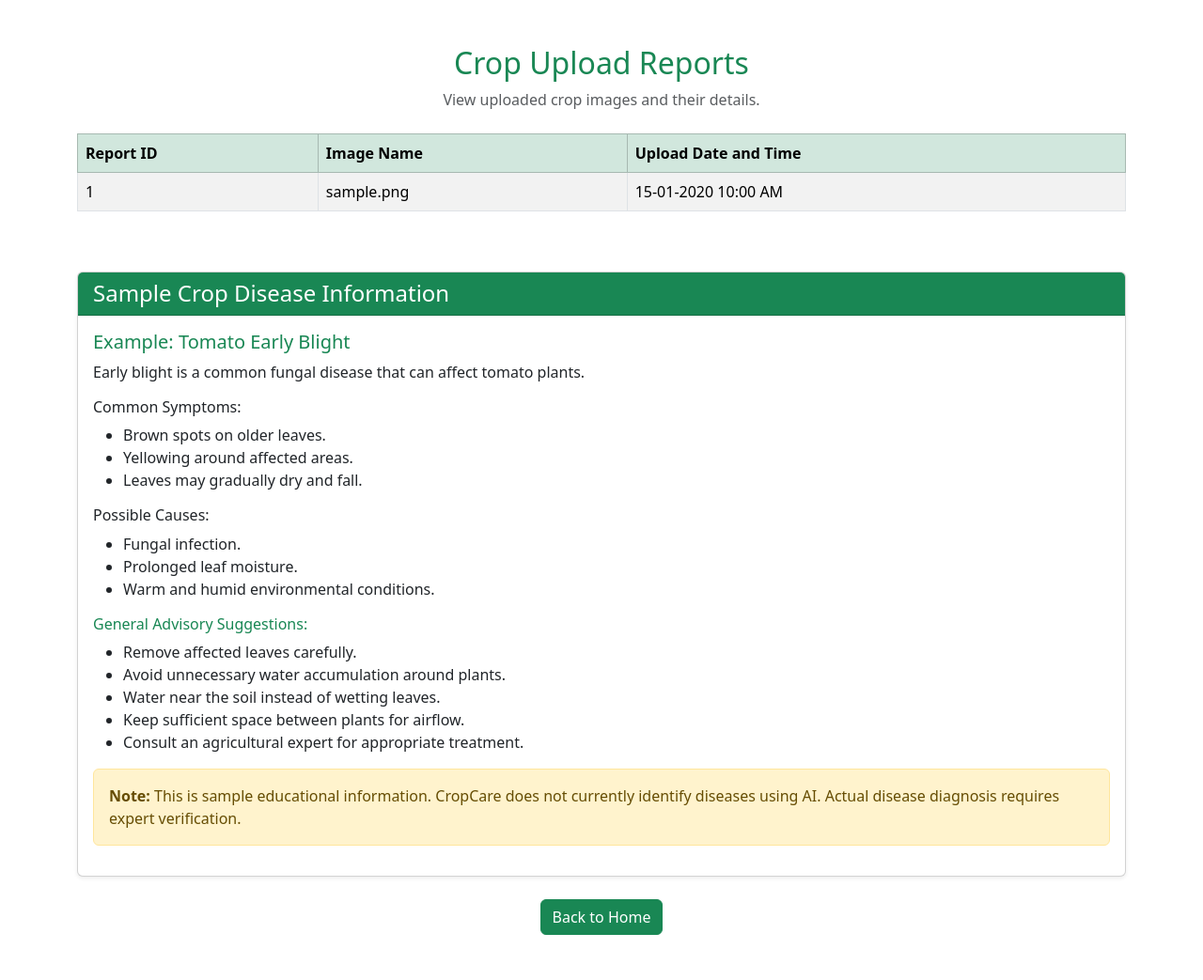
After one commit to vidya2813/-crop-disease-advisory-system, a Spring Boot app: page /reports in a window 1280 px wide. The commit adds this page. Shown: the whole page at 94% size. Run offline with Spring Boot 4, Linux system fonts and the light colour scheme; tables that the repository leaves empty hold one stand-in row (values such as "Sample post").

Commit message:
Add crop report history and sample disease advisory

```diff
--- /dev/null
+++ b/src/main/java/com/cropadvisory/CropReportController.java
@@ -0,0 +1,21 @@
+package com.cropadvisory;
+
+import org.springframework.stereotype.Controller;
+import org.springframework.ui.Model;
+import org.springframework.web.bind.annotation.GetMapping;
+
+@Controller
+public class CropReportController {
+
+    private final CropReportRepository repository;
+
+    public CropReportController(CropReportRepository repository) {
+        this.repository = repository;
+    }
+
+    @GetMapping("/reports")
+    public String reports(Model model) {
+        model.addAttribute("reports", repository.findAll());
+        return "reports";
+    }
+}
--- a/src/main/resources/templates/index.html
+++ b/src/main/resources/templates/index.html
@@ -266,6 +266,10 @@
     </button>
 
 </form>
+<a href="/reports" class="btn btn-primary mt-3">
+    View Crop Reports
+</a>
+
     </div>
 </section>
 
--- /dev/null
+++ b/src/main/resources/templates/reports.html
@@ -0,0 +1,111 @@
+
+<!DOCTYPE html>
+<html xmlns:th="http://www.thymeleaf.org">
+<head>
+    <title>Crop Reports - CropCare</title>
+
+    <link href="https://cdn.jsdelivr.net/npm/bootstrap@5.3.3/dist/css/bootstrap.min.css"
+          rel="stylesheet">
+</head>
+
+<body class="container mt-5">
+
+    <h2 class="text-success text-center">
+        Crop Upload Reports
+    </h2>
+
+    <p class="text-muted text-center">
+        View uploaded crop images and their details.
+    </p>
+
+    <!-- Crop Reports Table -->
+    <div class="table-responsive mt-4">
+
+        <table class="table table-bordered table-striped table-hover">
+
+            <thead class="table-success">
+                <tr>
+                    <th>Report ID</th>
+                    <th>Image Name</th>
+                    <th>Upload Date and Time</th>
+                </tr>
+            </thead>
+
+            <tbody>
+
+                <tr th:each="report : ${reports}">
+                    <td th:text="${report.id}"></td>
+                    <td th:text="${report.imageName}"></td>
+                    <td th:text="${#temporals.format(report.uploadedAt, 'dd-MM-yyyy hh:mm a')}"></td>
+                </tr>
+
+                <tr th:if="${#lists.isEmpty(reports)}">
+                    <td colspan="3" class="text-center text-muted">
+                        No crop reports available.
+                    </td>
+                </tr>
+
+            </tbody>
+        </table>
+    </div>
+
+    <!-- Sample Disease Information -->
+    <div class="card mt-5 shadow-sm">
+
+        <div class="card-header bg-success text-white">
+            <h4 class="mb-0">Sample Crop Disease Information</h4>
+        </div>
+
+        <div class="card-body">
+
+            <h5 class="text-success">Example: Tomato Early Blight</h5>
+
+            <p>
+                Early blight is a common fungal disease that can
+                affect tomato plants.
+            </p>
+
+            <h6>Common Symptoms:</h6>
+
+            <ul>
+                <li>Brown spots on older leaves.</li>
+                <li>Yellowing around affected areas.</li>
+                <li>Leaves may gradually dry and fall.</li>
+            </ul>
+
+            <h6>Possible Causes:</h6>
+
+            <ul>
+                <li>Fungal infection.</li>
+                <li>Prolonged leaf moisture.</li>
+                <li>Warm and humid environmental conditions.</li>
+            </ul>
+
+            <h6 class="text-success">General Advisory Suggestions:</h6>
+
+            <ul>
+                <li>Remove affected leaves carefully.</li>
+                <li>Avoid unnecessary water accumulation around plants.</li>
+                <li>Water near the soil instead of wetting leaves.</li>
+                <li>Keep sufficient space between plants for airflow.</li>
+                <li>Consult an agricultural expert for appropriate treatment.</li>
+            </ul>
+
+            <div class="alert alert-warning mt-3">
+                <strong>Note:</strong>
+                This is sample educational information.
+                CropCare does not currently identify diseases using AI.
+                Actual disease diagnosis requires expert verification.
+            </div>
+
+        </div>
+    </div>
+
+    <div class="text-center mt-4 mb-5">
+        <a href="/" class="btn btn-success">
+            Back to Home
+        </a>
+    </div>
+
+</body>
+</html>
```
Also changed, not shown: app-k8s.yaml (+19 -1 lines), src/main/java/com/cropadvisory/CropReport.java (added, +46 -0 lines), src/main/java/com/cropadvisory/CropReportRepository.java (added, +8 -0 lines), src/main/java/com/cropadvisory/HomeController.java (+13 -1 lines).
